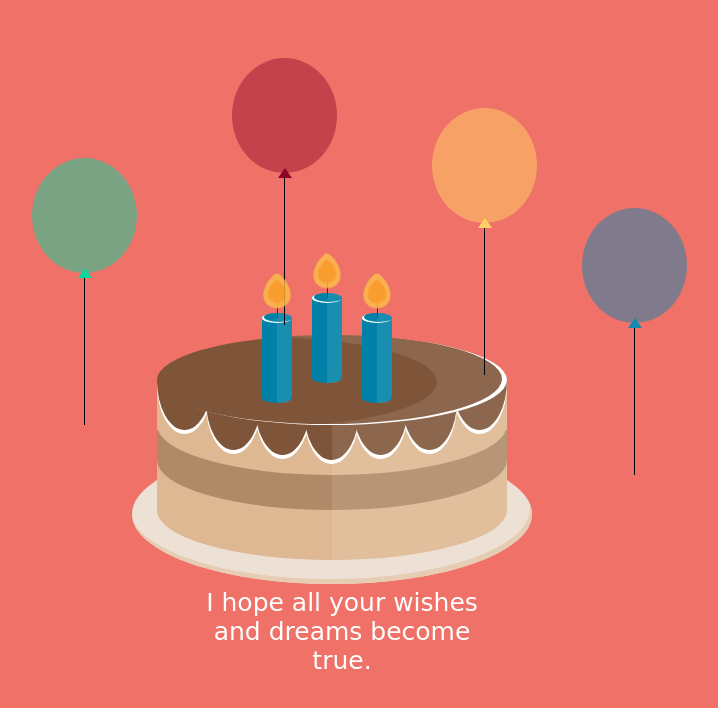
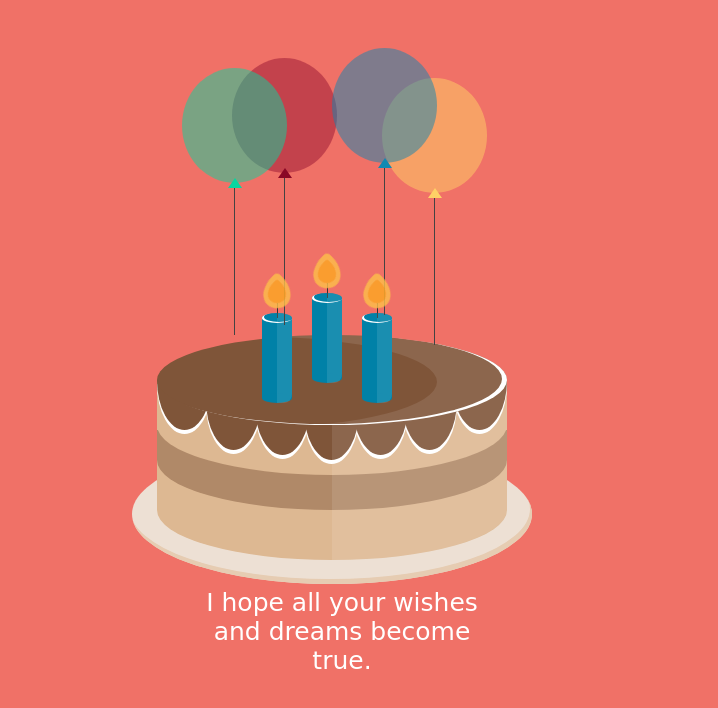
Before and after one commit to aaa1056205121/Birthday_Vicky, a plain HTML site: page index.html in a window 1280 px wide. Shown: the whole page, without its empty margins (308-1026 px from the left). Drawn offline with Linux system fonts and the light colour scheme.

Commit message:
Update style.css

```diff
--- a/style.css
+++ b/style.css
@@ -257,18 +257,18 @@ body {
 }
 .b2{
   background-color: rgba(6,214,160,0.5);
-  left: -300px;
-  top: -300px;
+  left: -150px;
+  top: -390px;
 }
 .b3{
   background-color: rgba(255,209,102,0.5);
-  left: 100px;
-  top: -350px;
+  left: 50px;
+  top: -380px;
 }
 .b4{
   background-color: rgba(17,134,178,0.5);
-  left: 250px;
-  top: -250px;
+  left: 0px;
+  top: -410px;
 }
 
 .b1:before,.b2:before,.b3:before,.b4:before{
@@ -276,7 +276,7 @@ body {
   position: absolute;
   width: 1px;
   height: 155px;
-  background-color: #000000;
+  background-color: #444343;
   top: 112px;
   left: 52px;
 }
```
